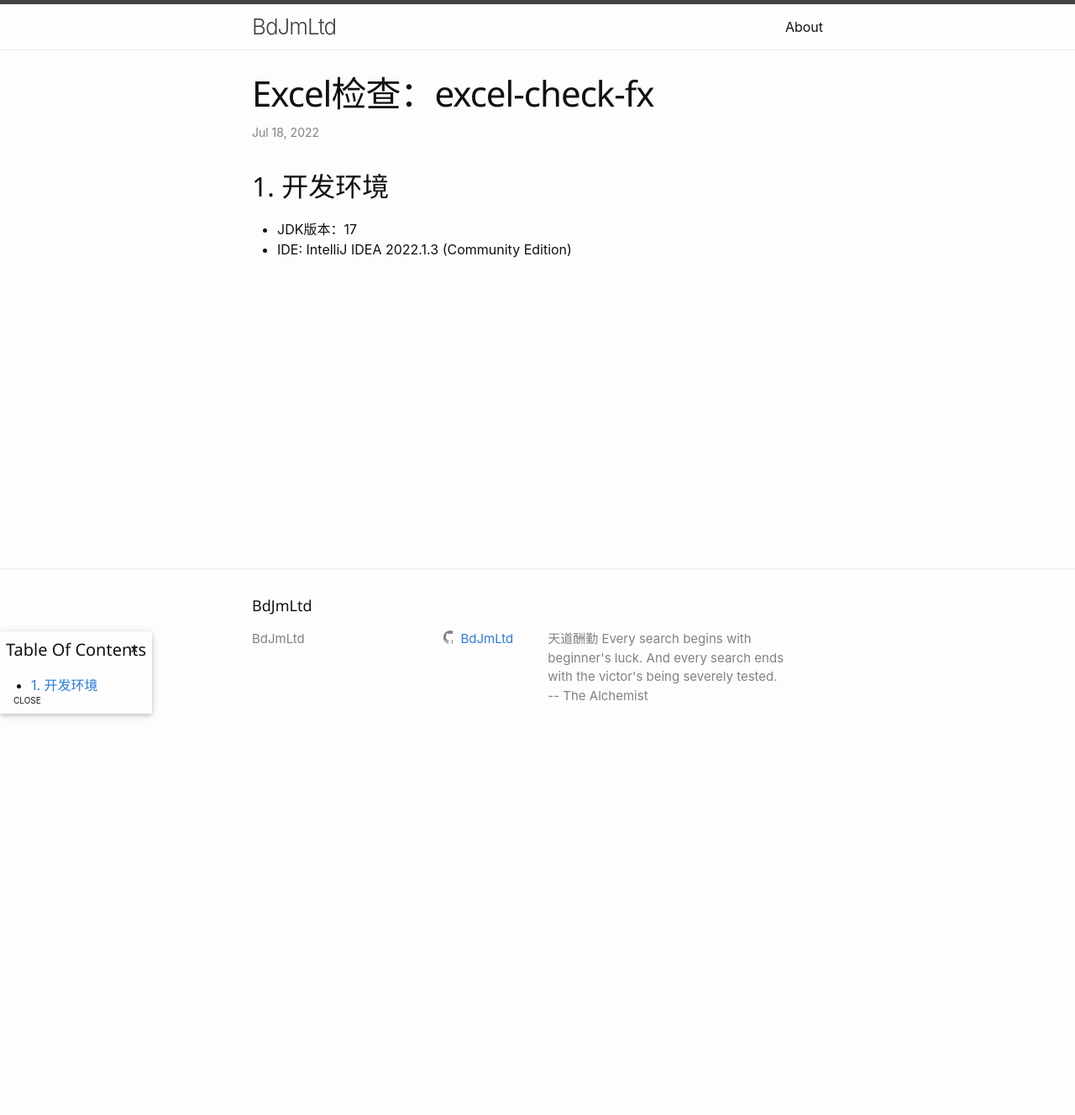
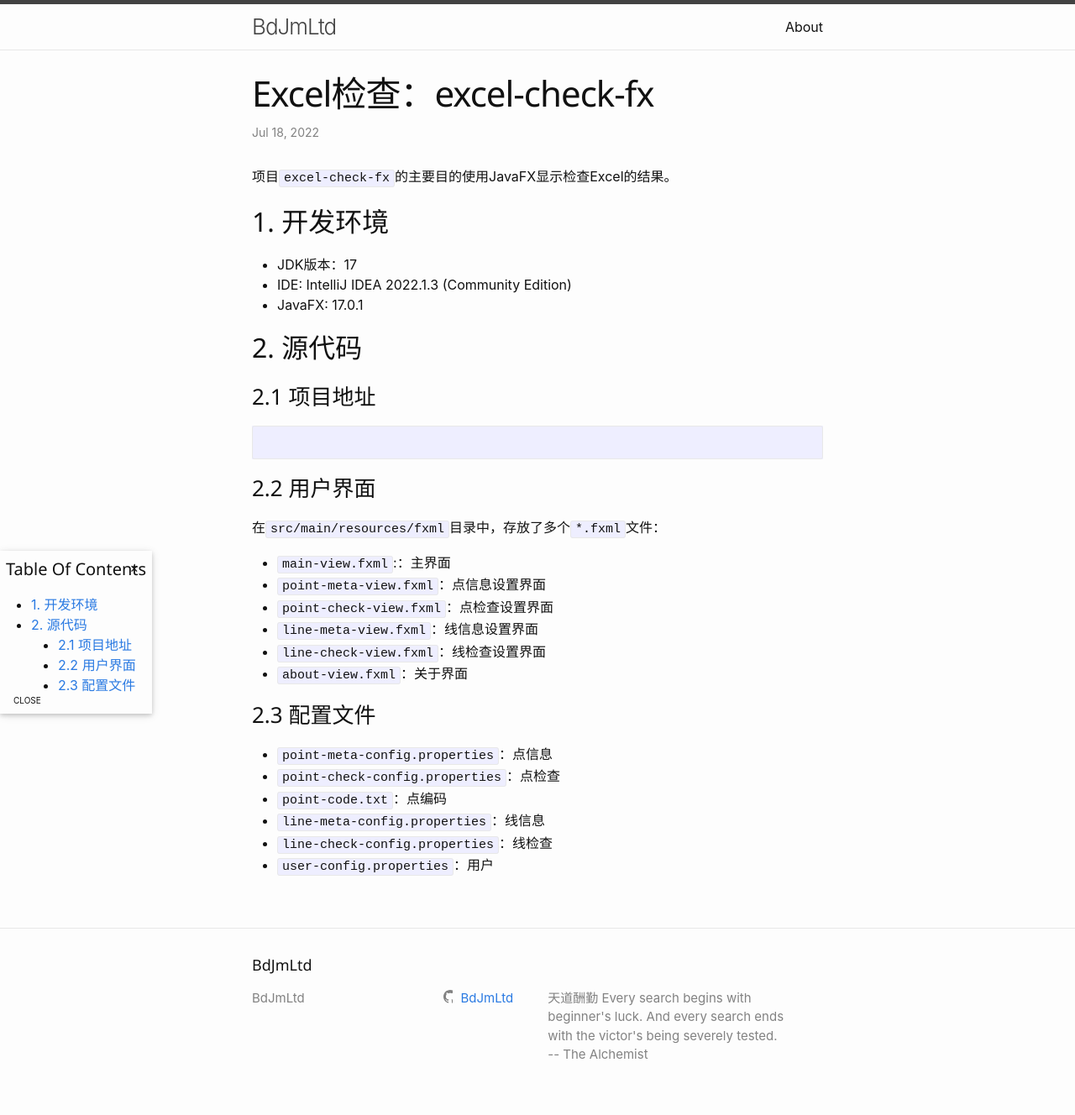
Before and after one commit to BdJmLtd/BdJmLtd.github.io, a Jekyll site: the page built from _pipeline/excel/excel-check-06-fx.md, in a window 1280 px wide. Shown: the whole page at 84% size. Built offline with Jekyll 4.4.1, drawn with Linux system fonts in a browser that asks for light colours; before the commit the page ends 900 px from its top, so only the background shows below that.

Commit message:
2022-07-17

````diff
--- a/_pipeline/excel/excel-check-06-fx.md
+++ b/_pipeline/excel/excel-check-06-fx.md
@@ -4,7 +4,38 @@ categories: pipeline
 sequence: 007
 ---
 
+项目`excel-check-fx`的主要目的使用JavaFX显示检查Excel的结果。
+
 ## 开发环境
 
 - JDK版本：17
 - IDE: IntelliJ IDEA 2022.1.3 (Community Edition)
+- JavaFX: 17.0.1
+
+## 源代码
+
+### 项目地址
+
+```text
+
+```
+
+### 用户界面
+
+在`src/main/resources/fxml`目录中，存放了多个`*.fxml`文件：
+
+- `main-view.fxml`:：主界面
+- `point-meta-view.fxml`：点信息设置界面
+- `point-check-view.fxml`：点检查设置界面
+- `line-meta-view.fxml`：线信息设置界面
+- `line-check-view.fxml`：线检查设置界面
+- `about-view.fxml`：关于界面
+
+### 配置文件
+
+- `point-meta-config.properties`：点信息
+- `point-check-config.properties`：点检查
+- `point-code.txt`：点编码
+- `line-meta-config.properties`：线信息
+- `line-check-config.properties`：线检查
+- `user-config.properties`：用户
````
Also changed, not shown: _pipeline/excel/excel-check-01-common-logic.md (+8 -0 lines), _pipeline/excel/excel-check-04-both-point-and-line-logic.md (+14 -10 lines), _pipeline/excel/excel-check-05-core.md (+22 -1 lines), _pipeline/excel/excel-check-08-how-to-use.md (+5 -0 lines).
